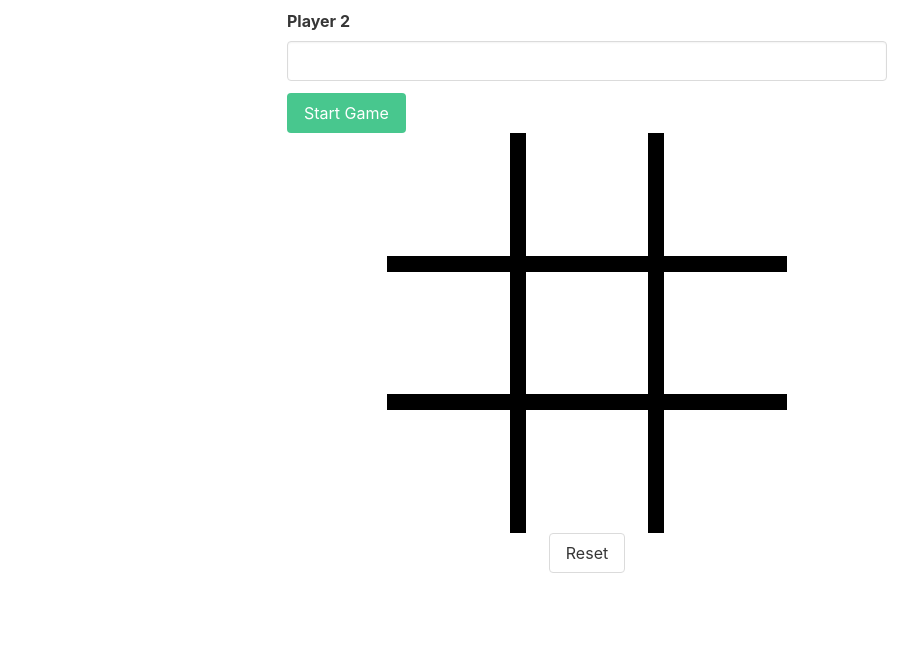
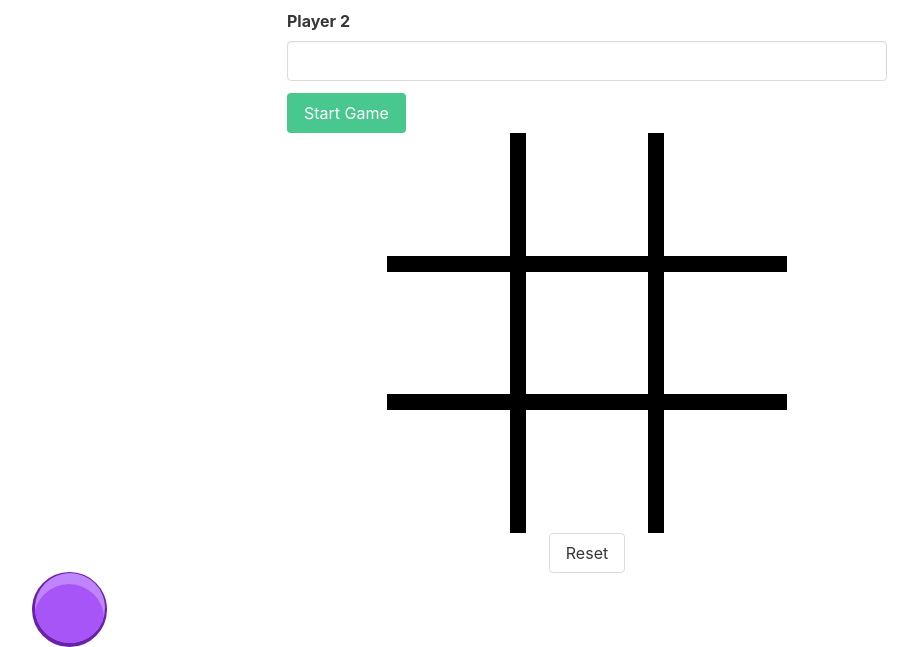
Before and after one commit to ayrt-n/tic-tac-toe-js, a plain HTML site: page index.html in a window 1280 px wide. Shown: the part 159-806 px from the top of the page, without its empty margins (53-971 px from the left). Drawn offline with nearby package versions, Linux system fonts and the light colour scheme.

Commit message:
Add styling for marker

```diff
--- a/styles.css
+++ b/styles.css
@@ -27,3 +27,32 @@ body {
   margin: 0 auto;
   text-align: start;
 }
+
+.circle {
+  width: 100%;
+  height: 100%;
+  background-color: #c084fc;
+  border-radius: 50%;
+  position: absolute;
+  overflow: hidden;
+}
+
+.circle.shadow {
+  width: 107%;
+  height: 107%;
+  background-color: #6b21a8;
+  top: -2%;
+  left: -4%;
+}
+
+.circle.shine {
+  background-color: #a855f7;
+  top: 15%;
+  left: -2%;
+}
+
+.marker {
+  width: 70px;
+  height: 70px;
+  position: absolute;
+}
```
